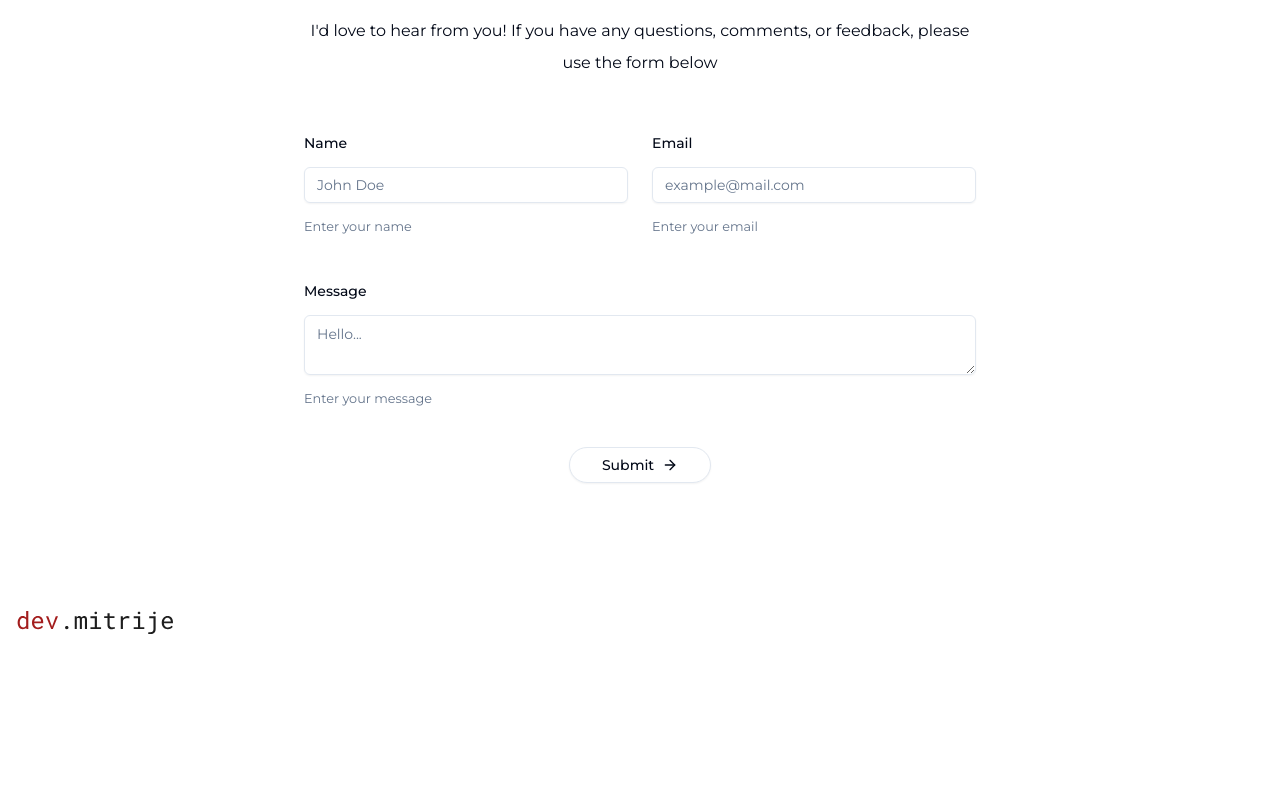
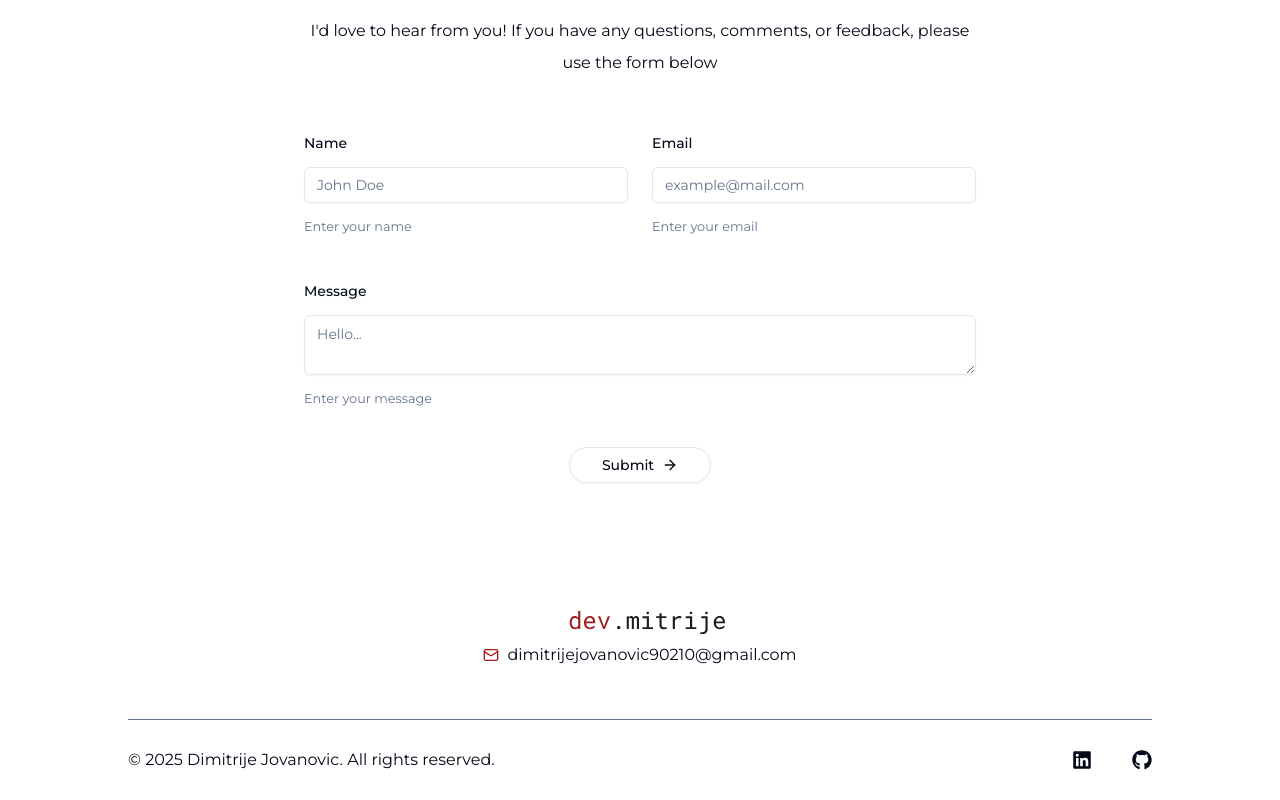
Before and after one commit to narandza/portfolio, a Next.js app: page / in a window 1280 px wide. Shown: the part 3331-4131 px from the top of the page. Before the commit the page ends 3966 px from the top, so only its background shows below. Built offline with nearby package versions, Linux system fonts and the light colour scheme.

Commit message:
add footer bottom

```diff
--- a/src/app/(main)/footer.tsx
+++ b/src/app/(main)/footer.tsx
@@ -1,10 +1,12 @@
 import Link from "next/link";
 import Image from "next/image";
+import { MailIcon } from "lucide-react";
+import { FaGithub, FaLinkedin } from "react-icons/fa";
 
 export const Footer = () => {
   return (
     <footer className="mt-20">
-      <div className="text-center">
+      <div className="flex flex-col items-center justify-center">
         {/* TODO: Reformat imports on all pages */}
         {/* TODO: Make logo component, replace in navbar also */}
         <Link href="#top" className="pb-1">
@@ -23,6 +25,31 @@ export const Footer = () => {
             className="ml-4 hidden dark:block"
           />
         </Link>
+
+        <div className="w-max flex items-center gap-2 mx-auto">
+          <MailIcon className="size-4 text-[#A31D1D]" />
+          dimitrijejovanovic90210@gmail.com
+        </div>
+      </div>
+
+      <div className="sm:flex items-center justify-between mt-12 mx-[10%] border-t border-muted-foreground py-6">
+        {/* TODO: Make year dynamic */}
+        <p className="">
+          &copy; 2025 Dimitrije Jovanovic. All rights reserved.
+        </p>
+        <div className="flex gap-10 items-center justify-center mt-4 sm:mt-0">
+          {/* TODO: Make separate component, navbar also */}
+          <Link
+            href="https://www.linkedin.com/in/jovanovic-dimitrije"
+            target="_blank"
+          >
+            {/* TODO: Add constant for magic numbers */}
+            <FaLinkedin size={20} />
+          </Link>
+          <Link href="#" target="_blank">
+            <FaGithub size={20} />
+          </Link>
+        </div>
       </div>
     </footer>
   );
--- a/src/app/(main)/services.tsx
+++ b/src/app/(main)/services.tsx
@@ -20,6 +20,7 @@ export const Services = () => {
             className="border border-muted rounded-lg px-8 py-12 flex flex-col items-center hover:shadow-md cursor-pointer hover:bg-muted hover:-translate-y-1 duration-500 "
             key={index}
           >
+            {/* TODO: Add color constant */}
             <Icon className="size-10 bg-[#A31D1D] text-white rounded-sm p-2" />
             <h3 className="text-xl my-4">{title}</h3>
             <p className="text-sm leading-5">{description}</p>
```
